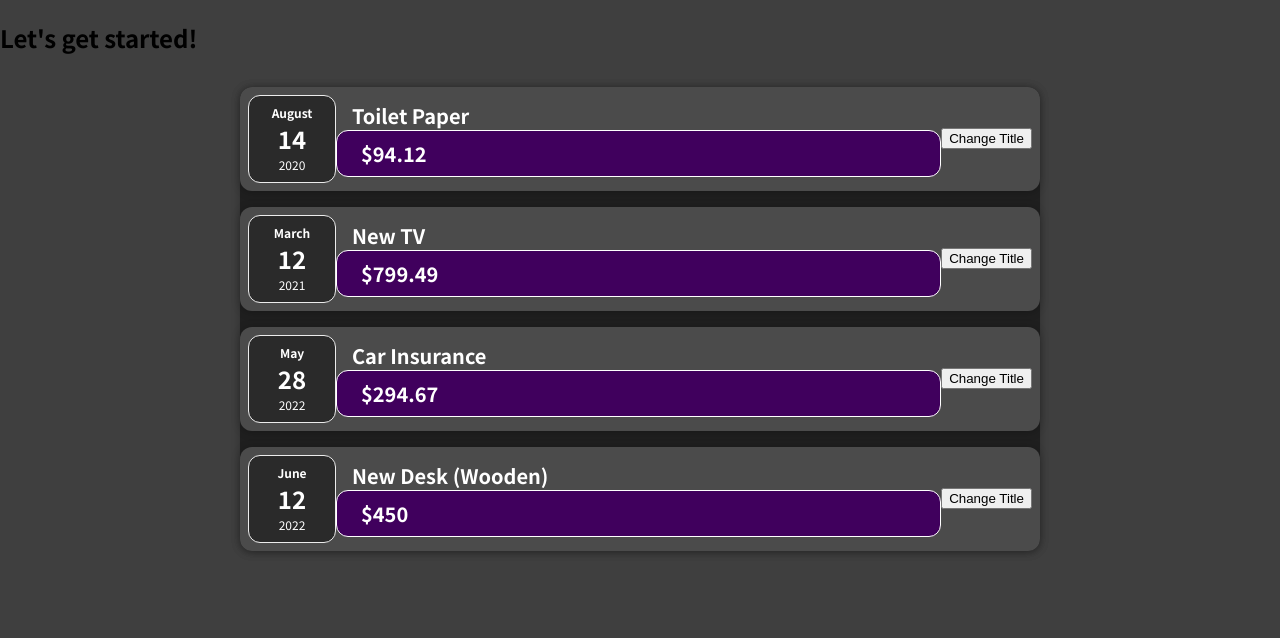
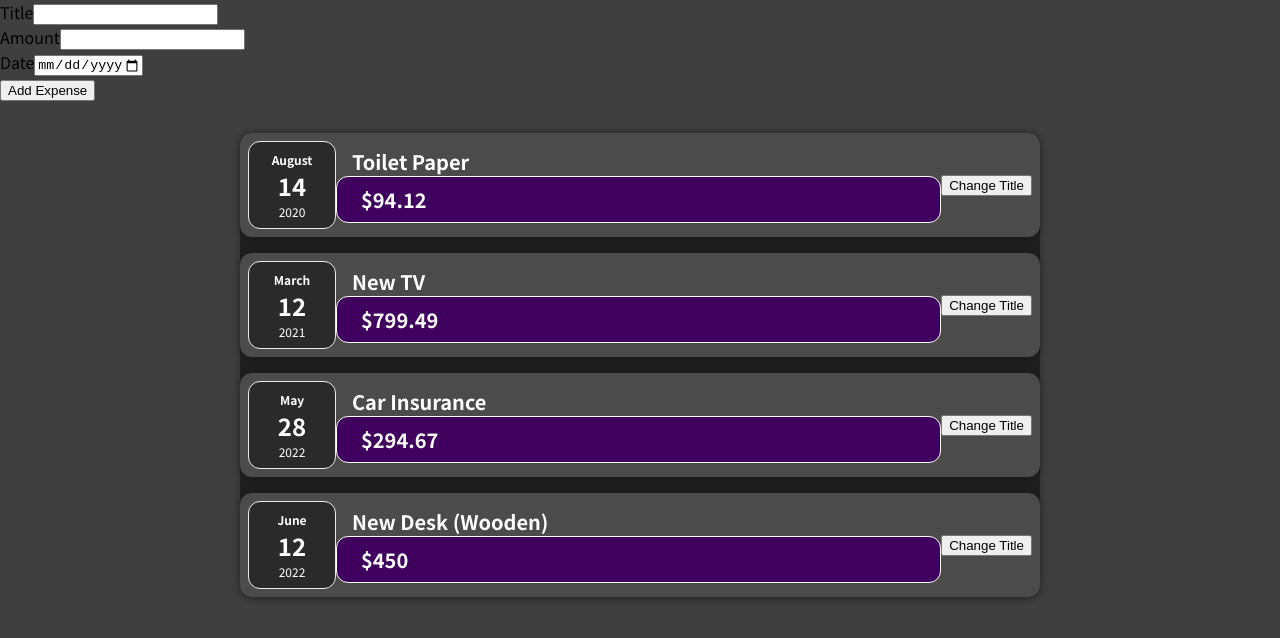
Before and after one commit to Koko-Dev/expense-tracker, a React (Create React App) app: page / in a window 1280 px wide. Shown: the top 638 px of the page. Built offline with nearby package versions, Linux system fonts and the light colour scheme.

Commit message:
In App.js, remove <h2> tag and replace it with the NewExpense component which will call the ExpenseForm component; also import the NewExpense component

```diff
--- a/src/App.js
+++ b/src/App.js
@@ -1,5 +1,6 @@
 import Expenses from './components/Expenses/Expenses';
 import React from "react";
+import NewExpense from "./components/NewExpense/NewExpense";
 
 const App = () => {
 	const expenses = [
@@ -35,7 +36,7 @@ const App = () => {
 	// note: JSX version
 	return (
 		<div>
-			<h2>Let's get started!</h2>
+			<NewExpense />
 			<Expenses items={expenses}/>
 		</div>
 	);
```
